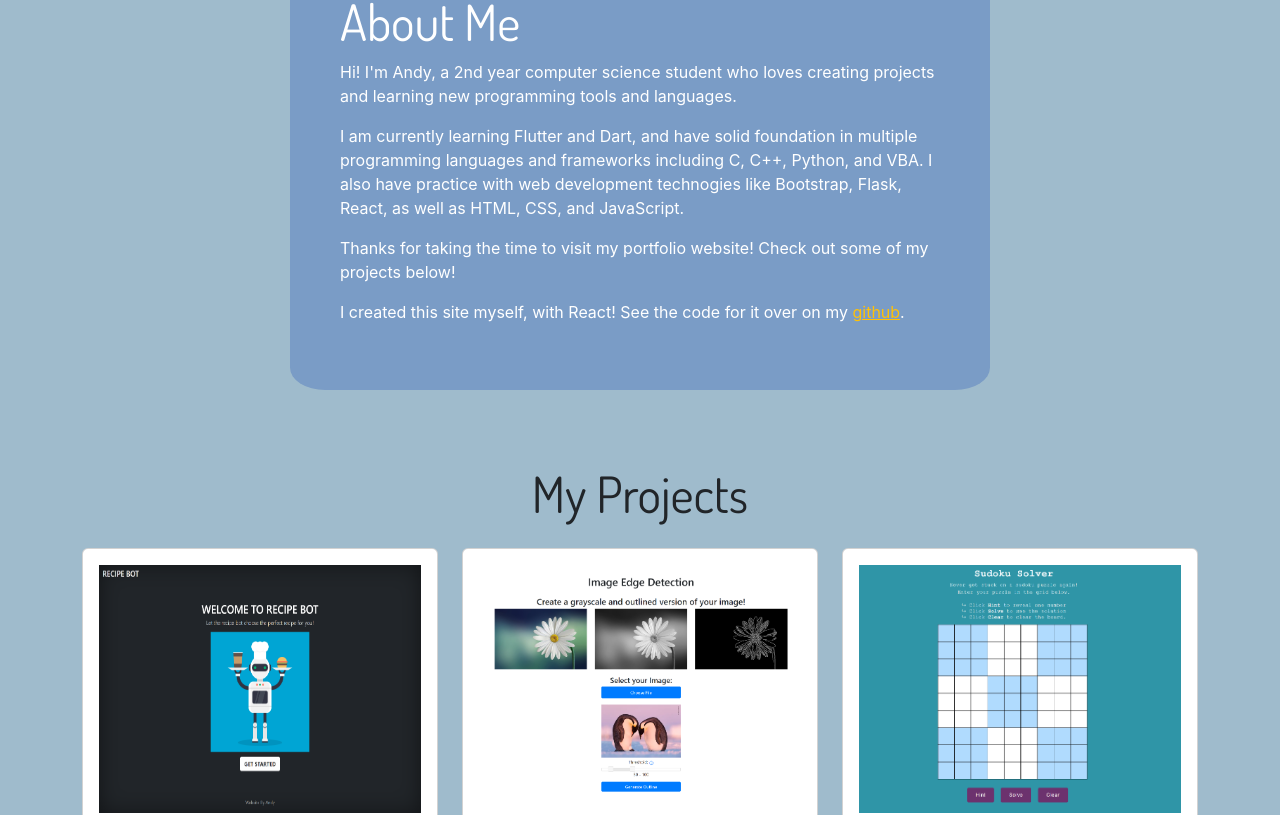
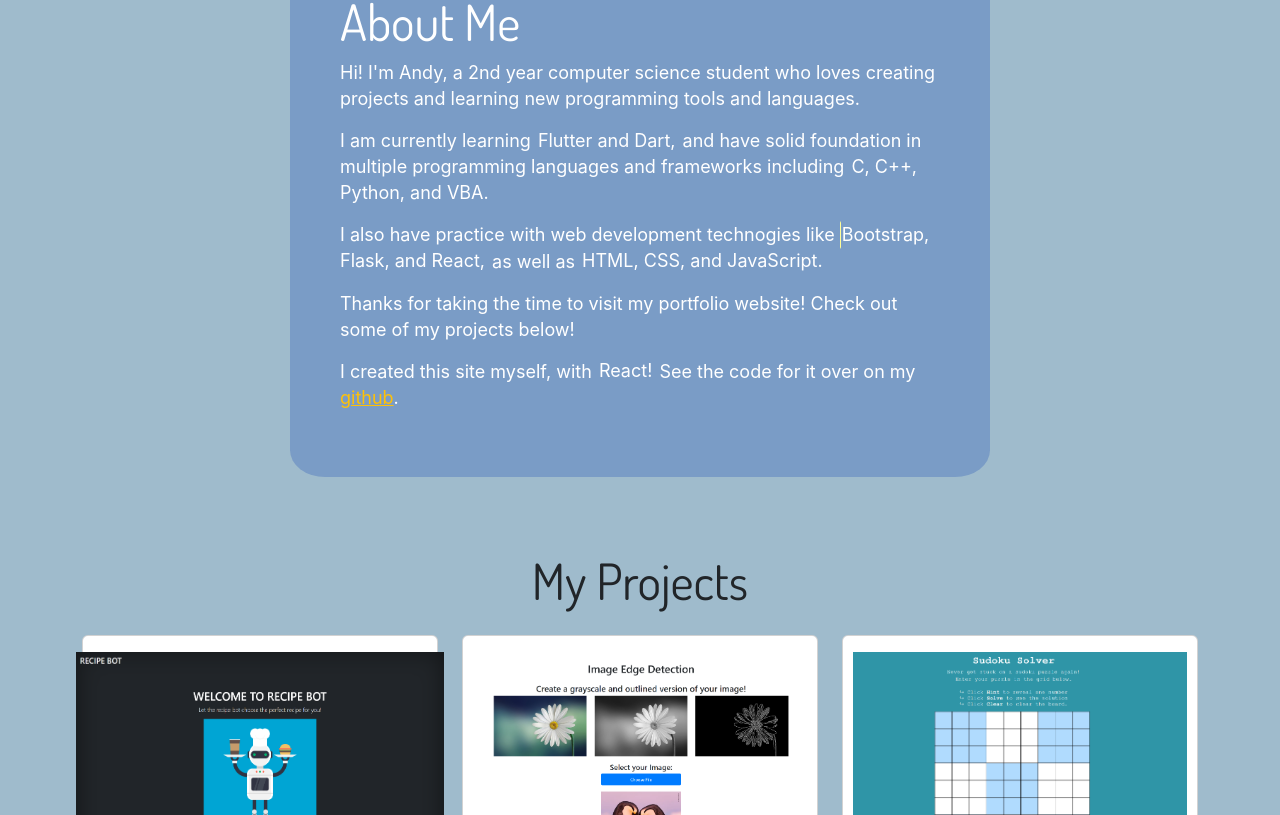
Before and after one commit to andy-iio/andy-iio.github.io, a React (Create React App) app: page / in a window 1280 px wide. Shown: the part 685-1500 px from the top of the page. Built offline with nearby package versions, Linux system fonts and the light colour scheme; a web font is replaced by a local one.

Commit message:
added projects

```diff
--- a/src/components/About.js
+++ b/src/components/About.js
@@ -10,12 +10,13 @@ const About = () => (
             Hi! I'm Andy, a 2nd year computer science student who loves creating projects and learning new programming tools and languages.
           </p>
           <p className="section-description">
-            I am currently learning Flutter and Dart, and have solid foundation in multiple programming languages and frameworks including C, C++, Python, and VBA. I also have practice with web development technogies like Bootstrap, Flask, React, as well as HTML, CSS, and JavaScript.
+            I am currently learning <mark>Flutter and Dart,</mark> and have solid foundation in multiple programming languages and frameworks including <mark>C, C++, Python, and VBA.</mark> </p>
+            <p>I also have practice with web development technogies like <mark>Bootstrap, Flask, and React,</mark> as well as <mark>HTML, CSS, and JavaScript.</mark>
           </p>
           <p className="section-description">
             Thanks for taking the time to visit my portfolio website! Check out some of my projects below!
           </p>
-          <p>I created this site myself, with React! See the code for it over on my {}
+          <p>I created this site myself, with <mark>React!</mark> See the code for it over on my {}
             <a
             href="https://github.com/andy-iio/andy-iio.github.io"
             target="_blank"
--- a/src/components/Contact.js
+++ b/src/components/Contact.js
@@ -9,8 +9,9 @@ const Contact = () => {
 
   const sendEmail = (e) => {
     e.preventDefault();
-    emailjs.sendForm('secret', 'secret', form.current, 'APIKEY_hidden_for_github_check_keep')
-      .then((result) => {
+    // emailjs.sendForm('secret', 'secret', form.current, 'APIKEY_hidden_for_github_check_keep')
+    emailjs.sendForm('service_4vzj3hj', 'template_xxinp0k', form.current, 'ZmsAjgrP1atwnCSIP')
+    .then((result) => {
         console.log(result.text);
         console.log("message sent");
         setSubmitted(true);
--- a/src/components/Navbar.js
+++ b/src/components/Navbar.js
@@ -34,7 +34,7 @@ const Navbar = ({ isNavbarOpen, handleNavbarToggle, handleLinkClick }) => {
               </a>
             </li>
             <li className="nav-item mx-2">
-              <a className="nav-link" href="https://drive.google.com/file/d/17P7rw-V5hTb1fmsePySSkIYZDftxGhRQ/view?usp=sharing" onClick={handleLinkClick}>
+              <a className="nav-link" href="https://drive.google.com/file/d/1pT9VOJmdr9p-ygg6MdxicM4HX_WNQhET/view?usp=sharing" onClick={handleLinkClick}>
                 Resume
               </a>
             </li>
--- a/src/components/Projects.js
+++ b/src/components/Projects.js
@@ -10,6 +10,7 @@ import sudoku from '../media/sudoku.png';
 import colloseum from '../media/ColloseumKing.png';
 import Ewaste from '../media/eWaste1.png';
 import egar from '../media/egar.png';
+import gtz from '../media/gtz.png';
 import noPhoto from '../media/photos-coming-soon.jpg';
 // import skiResort from '../media/ski-resort.png';
 // import flavourfulPlate from './media/flavourful-plate.png';
@@ -70,6 +71,14 @@ const projectData = [
   },
   {
     id: 7,
+    title: "Go Trenchless Zone",
+    description: "Website created for a local trenchless solutions business. Includes dynamic product catalouge pages.",
+    image: gtz,
+    siteUrl: "https://gotrenchlesszone.com/",
+    tags: ["Web Design", "Wordpress", "PHP"]
+  },
+  {
+    id: 8,
     title: "Waffle Bar",
     description: "A simple practice website built using React and Bootstrap, designed to be responsive for various screen sizes.",
     image: waffleBar,
--- a/src/index.css
+++ b/src/index.css
@@ -7,7 +7,7 @@
   --colour-1: #B3D2B2;
   --colour-2: #BDE4A7;
   --colour-3: #FFFD98;
-  --colour-3-seethrough:#fffd98cf;
+  --colour-3-seethrough: #fffd98cf;
   --colour-4: #9FBBCC;
   --colour-5: #7A9CC6;
   --max-width: 1400px;
@@ -61,7 +61,7 @@ code {
 .tag {
   color: #000000;
   background-color: var(--colour-3);
-  border:2px solid #000000;
+  border: 2px solid #000000;
 }
 
 .btn-hover {
@@ -105,6 +105,18 @@ code {
   animation: textAnimate 9s infinite alternate;
 }
 
+@keyframes highlight {
+  0% {
+    background-position: 100%;
+    color: white;
+  }
+
+  100% {
+    background-position: 0;
+    color: black;
+  }
+}
+
 @keyframes textAnimate {
   0% {
     stroke-dasharray: 0 50%;
@@ -135,7 +147,7 @@ code {
   border-radius: 30px;
   background-color: var(--colour-5);
   z-index: 1;
-  border:4px solid var(--colour-3);
+  border: 4px solid var(--colour-3);
 }
 
 .about-overlay {
@@ -167,8 +179,11 @@ code {
 .image {
   max-height: 375px;
   max-width: 400px;
+  width: auto;
+  height: auto;
   z-index: 2;
 }
+
 
 /* scrolling tags on header */
 .bgContainer {
@@ -240,6 +255,10 @@ code {
   background-repeat: repeat;
   background-size: auto;
 }
+#about p {
+  font-size: 18px;
+	line-height: 1.45;
+}
 
 
 #projects h5 {
@@ -272,6 +291,19 @@ code {
   z-index: 4 !important;
 }
 
+/* this mark code highlight is from jlengstorf on codepen! */
+mark {
+  animation: highlight linear forwards;
+  animation-timeline: view(60% 20%);
+  background: linear-gradient(to right,
+      oklch(97.42% 0.12326000984238611 107.49524977602458/ 1) 50%,
+      oklch(97.42% 0.12326000984238611 107.49524977602458 / 0) 50%);
+  background-position: 100%;
+  background-size: 200% 100%;
+  border-radius: 0.125rem;
+  padding-inline: 0.125rem;
+  color: white;
+}
 
 /* Larger Screens */
 @media (min-width: 2180px) {
@@ -302,7 +334,6 @@ code {
 }
 
 /* VIDEO PLAYER */
-/* Add these styles to your existing CSS file or create a new one and import it */
 
 .video-modal {
   position: fixed;
```
Also changed, not shown: src/media/gtz.png (added).
